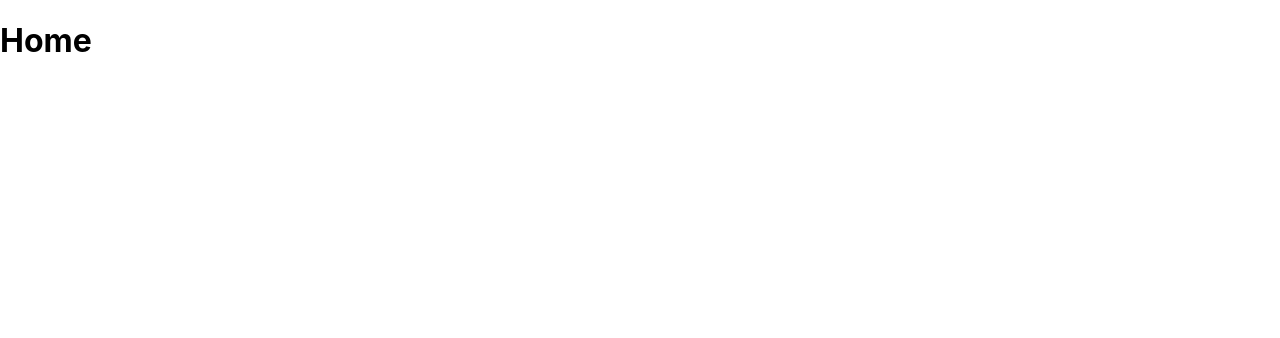
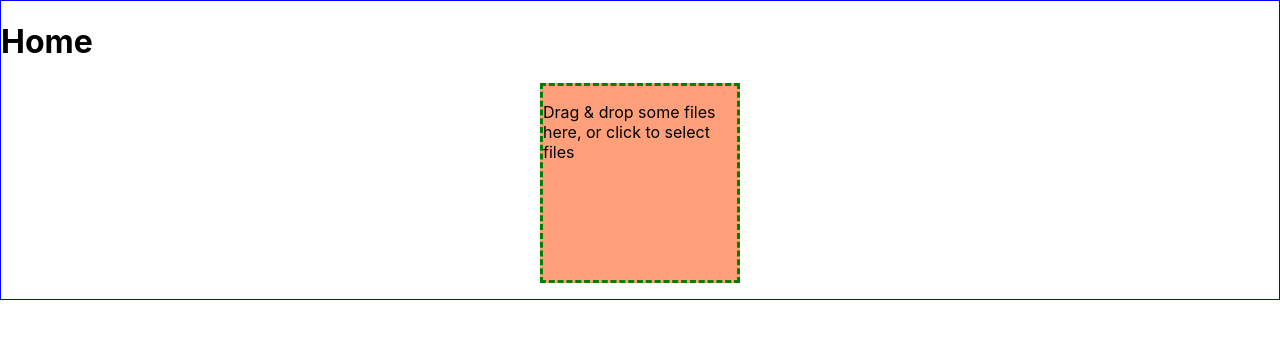
Before and after one commit to dwestland/next-dropzone, a Next.js app: page / in a window 1280 px wide. Shown: the top 338 px of the page. Built offline with nearby package versions, Linux system fonts and the light colour scheme.

Commit message:
Update pages and component

```diff
--- a/package.json
+++ b/package.json
@@ -12,10 +12,12 @@
     "@types/node": "^16.9.6",
     "@types/react": "^17.0.24",
     "eslint-config-prettier": "^8.3.0",
+    "formik": "^2.2.9",
     "next": "^12.0.7",
     "prettier": "^2.4.1",
     "react": "^17.0.2",
     "react-dom": "^17.0.2",
+    "react-dropzone": "^11.5.1",
     "sass": "^1.45.2",
     "typescript": "^4.4.3"
   },
--- a/pages/index.tsx
+++ b/pages/index.tsx
@@ -1,9 +1,11 @@
 import React from 'react'
 // import styles from '../styles/Home.module.css'
+import MyDropZone from '@/components/MyDropZone'
 
 const Home = () => (
-  <div>
+  <div className="home-div">
     <h1>Home</h1>
+    <MyDropZone />
   </div>
 )
 
--- /dev/null
+++ b/src/components/MyDropZone.tsx
@@ -0,0 +1,26 @@
+import React, { useCallback } from 'react'
+import { useDropzone } from 'react-dropzone'
+
+const MyDropZone = () => {
+  const onDrop = useCallback((acceptedFiles) => {
+    console.log('acceptedFiles', acceptedFiles)
+    // Do something with the files
+  }, [])
+  const { getRootProps, getInputProps, isDragActive } = useDropzone({ onDrop })
+
+  return (
+    <>
+      <div {...getRootProps()} className="dropzone">
+        <input {...getInputProps()} />
+        {isDragActive ? (
+          <p>Drop the files here ...</p>
+        ) : (
+          <p>Drag &amp; drop some files here, or click to select files</p>
+        )}
+      </div>
+
+      <p>{}</p>
+    </>
+  )
+}
+export default MyDropZone
--- a/styles/globals.css
+++ b/styles/globals.css
@@ -14,3 +14,16 @@ a {
 * {
   box-sizing: border-box;
 }
+
+.dropzone {
+  border: 3px dashed green;
+  background: lightsalmon;
+  width: 200px;
+  height: 200px;
+  margin: auto;
+  background-size: 100px 30px;
+}
+
+.home-div {
+  border: 1px double blue;
+}
```
Also changed, not shown: pages/preview.tsx (+5 -2 lines), tsconfig.json (+8 -14 lines), .eslintrc.js, .eslintrc.json (deleted), 1 other file (tests, documents, lock files or other folders).
